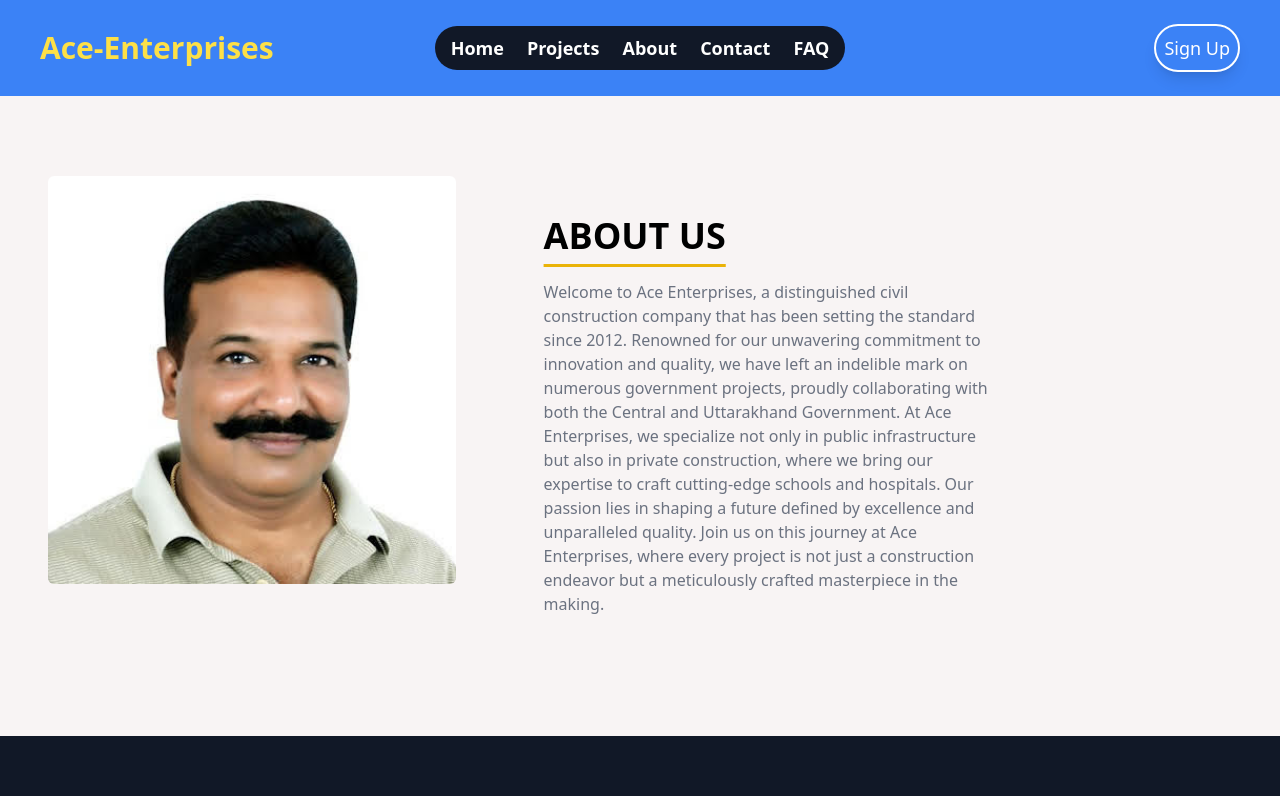
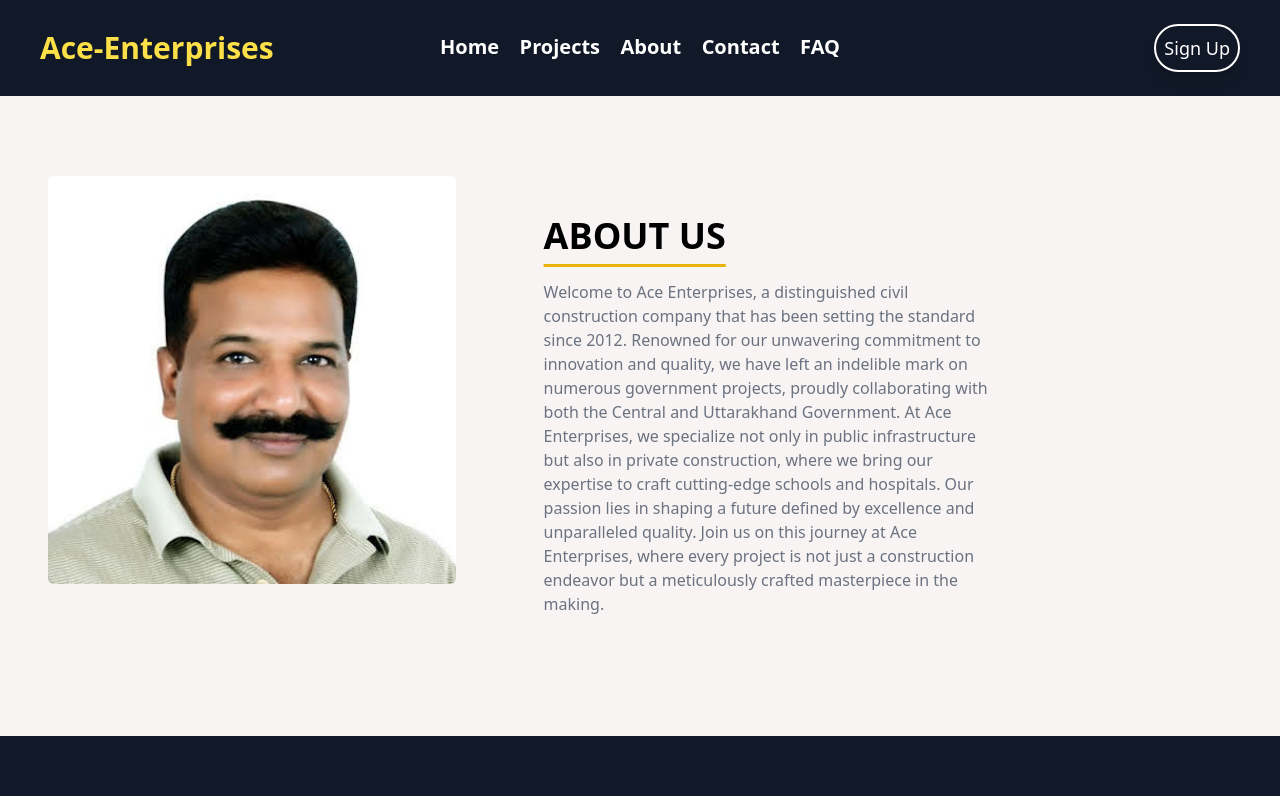
Before and after one commit to rohitbedwal9/ace-enterprises, a Next.js app: page /about in a window 1280 px wide. Shown: the top 796 px of the page. Built offline with nearby package versions, Linux system fonts and the light colour scheme; no server answers.

Commit message:
redesinged navbar

```diff
--- a/src/components/navbar/index.jsx
+++ b/src/components/navbar/index.jsx
@@ -37,7 +37,7 @@
   return (
     <navbar
       className={`flex flex-col w-full ${
-        transparent ? 'bg-transparent' : 'bg-blue-500'
+        transparent ? 'bg-transparent' : 'bg-gray-900'
       }`}
     >
       <nav className="navbar flex justify-between items-center w-full py-5 px-10 sm:py-6 ">
@@ -54,34 +54,58 @@
         <div className="logo  flex-1 hidden md:block text-xl sm:text-3xl text-yellow-300 font-bold">
           Ace-Enterprises
         </div>
-        <div className="hidden  flex-1 md:flex text-lg justify-between bg-gray-900 p-2 rounded-3xl text-white">
+        <div
+          className={`hidden flex-1 md:flex text-xl justify-between text-white font-bold ${
+            transparent ? 'bg-gray-900 rounded-3xl p-2  ' : 'bg-transparent'
+          }`}
+        >
           <Link
             href="/"
-            className="  hover:bg-gray-400 font-semibold px-2 rounded-3xl focus:opacity-70"
+            className={`${
+              transparent
+                ? 'hover:bg-gray-700  px-2 rounded-3xl focus:opacity-70'
+                : 'hover:border-white border-b-2 border-transparent'
+            }`}
           >
             Home
           </Link>
           <Link
             href="/projects"
-            className="  hover:bg-gray-400 font-semibold px-2 rounded-3xl focus:opacity-70"
+            className={`${
+              transparent
+                ? 'hover:bg-gray-700 px-2 rounded-3xl focus:opacity-70'
+                : 'hover:border-white border-b-2 border-transparent'
+            }`}
           >
             Projects
           </Link>
           <Link
             href="/about"
-            className="  hover:bg-gray-400 px-2 font-semibold rounded-3xl focus:opacity-70"
+            className={`${
+              transparent
+                ? 'hover:bg-gray-700 px-2 rounded-3xl focus:opacity-70'
+                : 'hover:border-white border-b-2 border-transparent'
+            }`}
           >
             About
           </Link>
           <Link
             href="/contact"
-            className=" hover:bg-gray-400 px-2 font-semibold rounded-3xl focus:opacity-70"
+            className={`${
+              transparent
+                ? 'hover:bg-gray-700 px-2 rounded-3xl focus:opacity-70'
+                : 'hover:border-white border-b-2 border-transparent'
+            }`}
           >
             Contact
           </Link>
           <Link
             href="/faq"
-            className=" hover:bg-gray-400 px-2  font-semibold rounded-3xl focus:opacity-70"
+            className={`${
+              transparent
+                ? 'hover:bg-gray-700 px-2 rounded-3xl focus:opacity-70'
+                : 'hover:border-white border-b-2 border-transparent'
+            }`}
           >
             FAQ
           </Link>
@@ -134,7 +158,7 @@
 
       <menu
         style={{ display: showMe ? 'flex' : 'none' }}
-        className=" bg-blue-400 text-white overflow-hidden  w-full h-full  pt-7 px-10 fixed left-0 top-0 flex flex-col gap-6 text-lg font-semibold"
+        className=" bg-gray-900 text-white overflow-hidden  w-full h-full  pt-7 px-10 fixed left-0 top-0 flex flex-col gap-6 text-lg font-semibold"
       >
         <button
           style={{ display: showMe ? 'block' : 'none' }}
```
